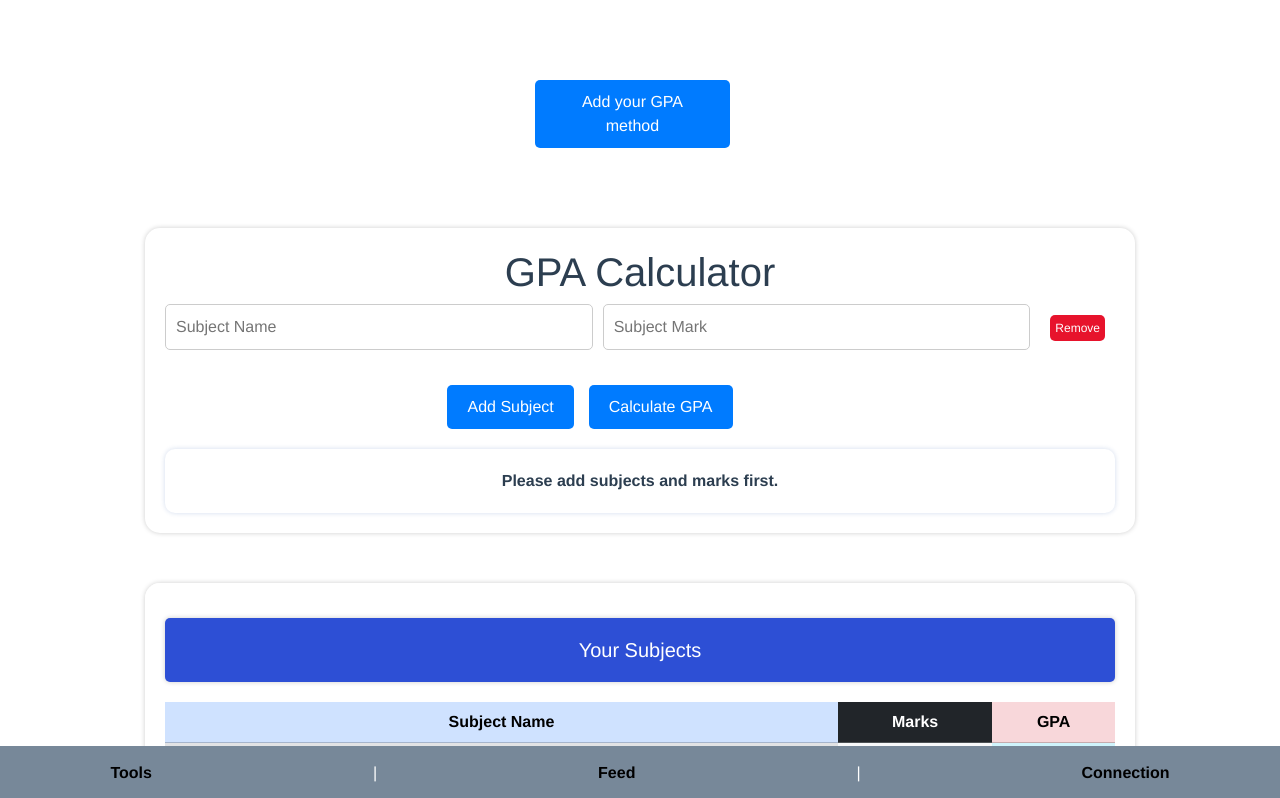
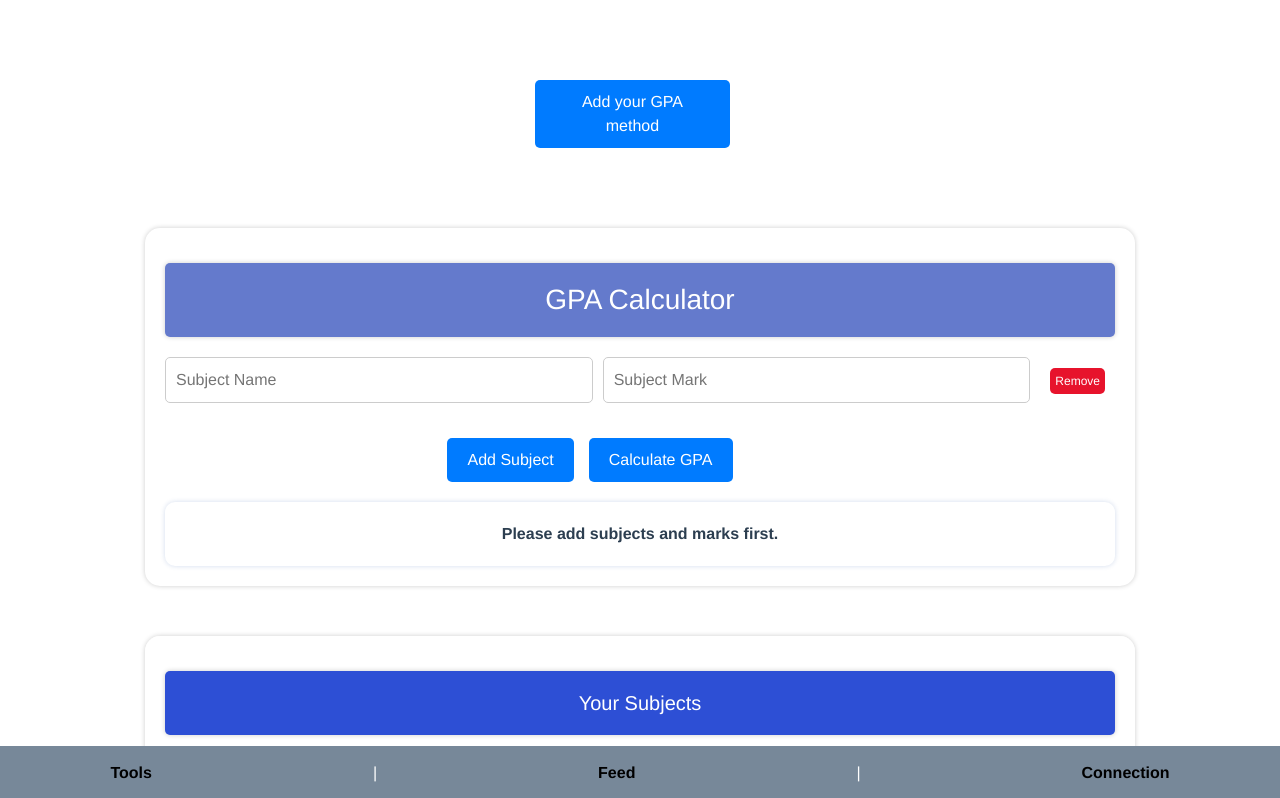
Before and after one commit to bhathiknk/socialmedia-webapp, a Vue app: page /GradesTracking in a window 1280 px wide. Shown: the top 798 px of the page. Built offline with nearby package versions, Linux system fonts and the light colour scheme.

Commit message:
add new area to display user saved subjec/ marks and gpa marks

```diff
--- a/src/components/GradesTracking.vue
+++ b/src/components/GradesTracking.vue
@@ -85,7 +85,7 @@
 
   <div id="scr-pg">
     <div id="calculator" class="scroll">
-      <h1>GPA Calculator</h1>
+      <h3 id="cal-topic">GPA Calculator</h3>
       <form id="gpa-form">
         <div id="subject-list">
           <div class="subject-item" v-for="(subject, index) in subjects" :key="index">
@@ -237,6 +237,17 @@ body {
   background-color: #f2f2f2;
 }
 
+#cal-topic{
+  max-width: 990px;
+  margin: 0 auto;
+  padding: 20px;
+  border-radius: 5px;
+  margin-top: 15px;
+  margin-bottom: 20px;
+  background-color: rgb(100, 122, 204);
+  color: #ffffff;
+  box-shadow: 0 0 5px rgba(0, 0, 0, 0.2);
+}
 #calculator {
   max-width: 990px;
   margin: 0 auto;
@@ -417,7 +428,7 @@ h5{
 }
 
 .DB-export-data-scroll{
-  max-height: 300px; /*  maximum height for the scrollable area */
+  max-height: 310px; /*  maximum height for the scrollable area */
   overflow-y: scroll;
   scroll-behavior: smooth;
 }
```
